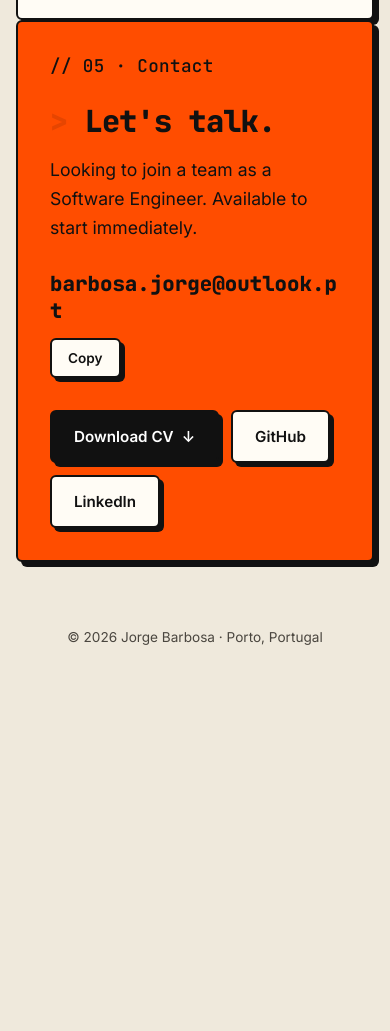
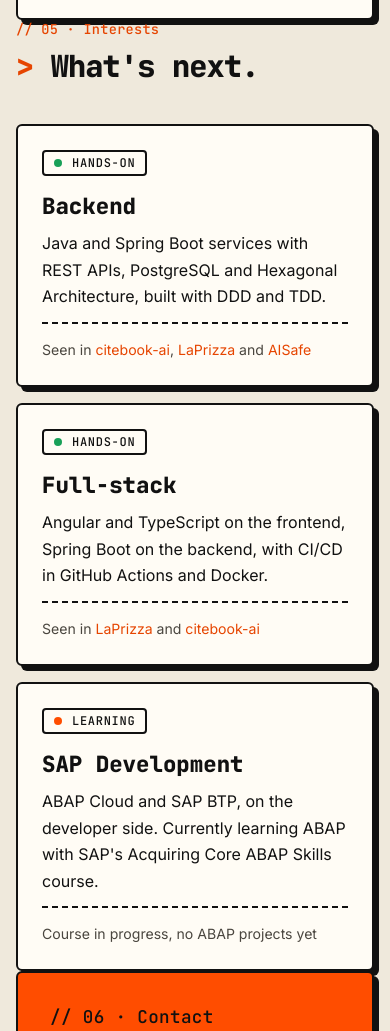
Before and after one commit to jo-barbosa/jo-barbosa.github.io, a plain HTML site: page index.html in a window 390 px wide. Shown: the part 8234-9265 px from the top of the page. Before the commit the page ends 8923 px from the top, so only its background shows below. Drawn offline with Linux system fonts and the light colour scheme.

Commit message:
feat: add interests section (backend, full-stack, SAP)
Co-Authored-By: Claude Opus 5.5 <noreply@anthropic.com>

```diff
--- a/index.html
+++ b/index.html
@@ -23,6 +23,7 @@
     <li><a href="#projects">Projects</a></li>
     <li><a href="#journey">Journey</a></li>
     <li><a href="#skills">Skills</a></li>
+    <li><a href="#interests">Interests</a></li>
     <li><a href="#contact">Contact</a></li>
   </ul>
   <a class="btn btn-small" href="Jorge_Barbosa_CV.pdf" download>CV</a>
@@ -334,9 +335,34 @@
     </div>
   </section>
 
+  <section id="interests" class="section wrap">
+    <p class="kicker">05 · Interests</p>
+    <h2>What's next.</h2>
+    <div class="interests">
+      <article class="tile interest reveal">
+        <p class="interest-status"><span class="pulse"></span>Hands-on</p>
+        <h3>Backend</h3>
+        <p>Java and Spring Boot services with REST APIs, PostgreSQL and Hexagonal Architecture, built with DDD and TDD.</p>
+        <p class="interest-proof">Seen in <a href="#p-citebook">citebook-ai</a>, <a href="#p-laprizza">LaPrizza</a> and <a href="#p-aisafe">AISafe</a></p>
+      </article>
+      <article class="tile interest reveal">
+        <p class="interest-status"><span class="pulse"></span>Hands-on</p>
+        <h3>Full-stack</h3>
+        <p>Angular and TypeScript on the frontend, Spring Boot on the backend, with CI/CD in GitHub Actions and Docker.</p>
+        <p class="interest-proof">Seen in <a href="#p-laprizza">LaPrizza</a> and <a href="#p-citebook">citebook-ai</a></p>
+      </article>
+      <article class="tile interest reveal">
+        <p class="interest-status"><span class="pulse learn"></span>Learning</p>
+        <h3>SAP Development</h3>
+        <p>ABAP Cloud and SAP BTP, on the developer side. Currently learning ABAP with SAP's Acquiring Core ABAP Skills course.</p>
+        <p class="interest-proof">Course in progress, no ABAP projects yet</p>
+      </article>
+    </div>
+  </section>
+
   <section id="contact" class="section wrap">
     <div class="cta reveal">
-      <p class="kicker">05 · Contact</p>
+      <p class="kicker">06 · Contact</p>
       <h2>Let's talk.</h2>
       <p>Looking to join a team as a Software Engineer. Available to start immediately.</p>
       <div class="email-row">
--- a/style.css
+++ b/style.css
@@ -552,6 +552,31 @@ details li { margin-bottom: 8px; font-size: .95rem; }
   .js .reveal { opacity: 1; translate: none; }
 }
 
+/* Interests */
+.interests { display: grid; grid-template-columns: repeat(3, 1fr); gap: 16px; }
+.interest { display: flex; flex-direction: column; }
+.interest h3 { margin-bottom: 12px; font-size: 1.4rem; font-weight: 800; }
+.tile .interest-status {
+  display: inline-flex;
+  align-items: center;
+  gap: 10px;
+  width: fit-content;
+  margin-bottom: 18px;
+  padding: 3px 10px;
+  border: 2px solid var(--border);
+  border-radius: 4px;
+  font: 500 .75rem "JetBrains Mono", monospace;
+  text-transform: uppercase;
+  letter-spacing: .06em;
+}
+.tile .interest-proof {
+  margin-top: auto;
+  padding-top: 14px;
+  border-top: 2px dashed var(--border);
+  color: var(--muted);
+  font-size: .88rem;
+}
+
 /* Responsive */
 @media (max-width: 960px) {
   .hero-grid { grid-template-columns: 1fr; }
@@ -560,6 +585,7 @@ details li { margin-bottom: 8px; font-size: .95rem; }
   .projects { grid-template-columns: repeat(2, 1fr); }
   .featured { grid-template-columns: 1fr; }
   .skill-groups { grid-template-columns: repeat(2, 1fr); }
+  .interests { grid-template-columns: 1fr; }
 }
 @media (max-width: 720px) {
   .nav-links { display: none; }
```
